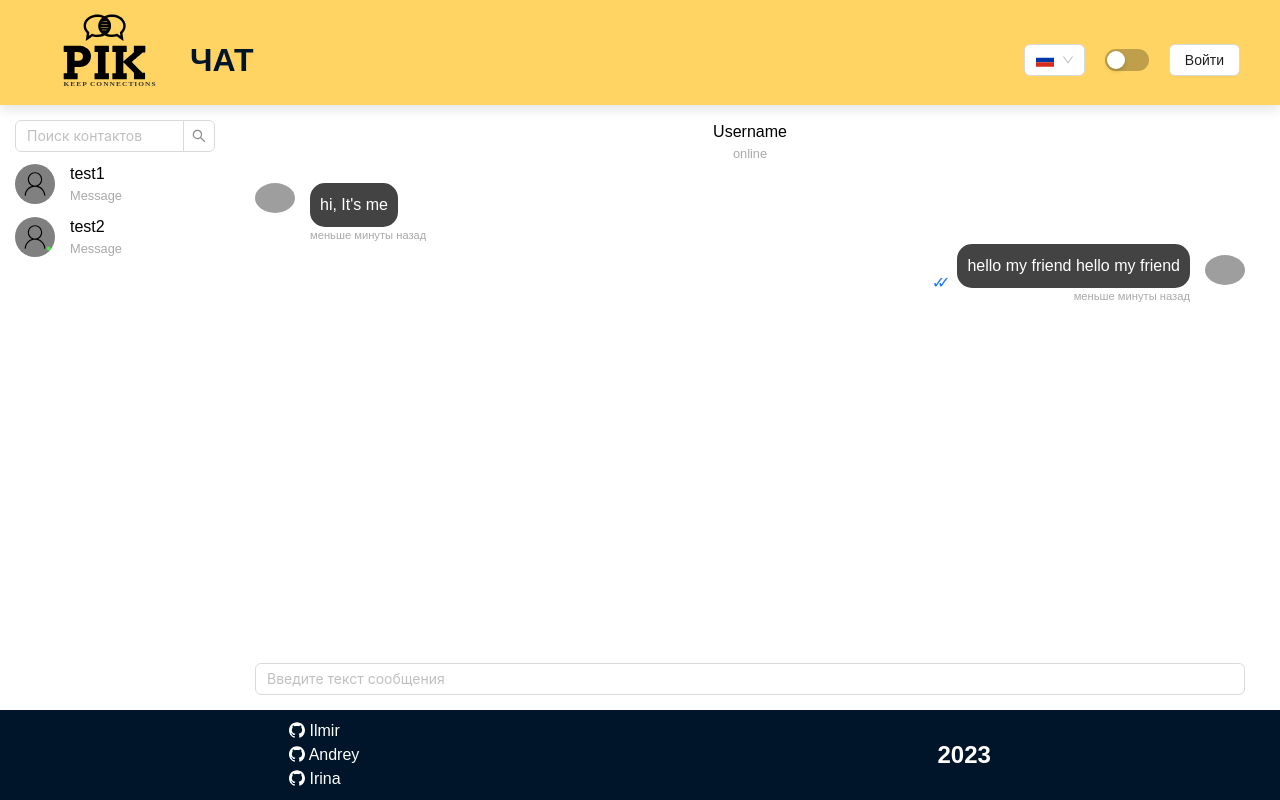
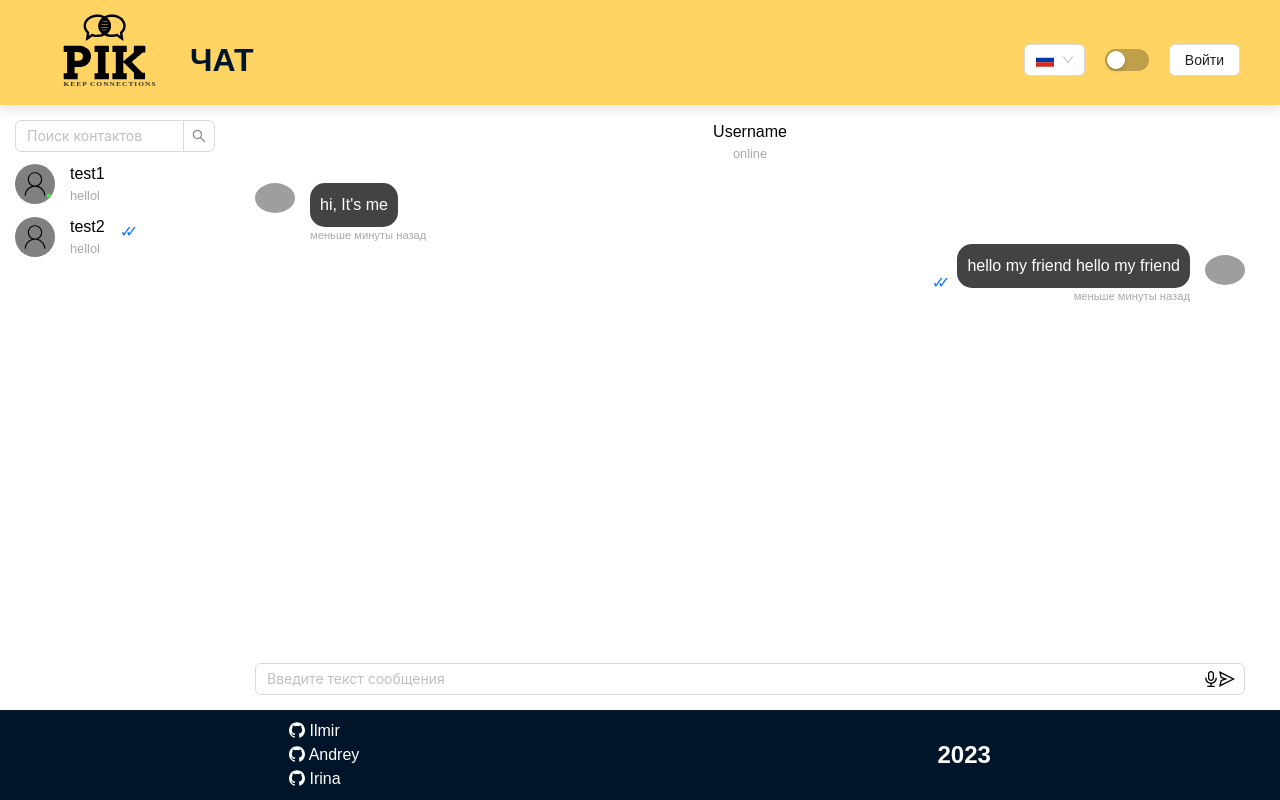
Before and after one commit to h1stil/video-chat, a React (Create React App) app: page /im in a window 1280 px wide. Built offline with nearby package versions, Linux system fonts and the light colour scheme; grey boxes are pictures that could not be loaded.

Commit message:
feat: added input-panel and refactor types

```diff
--- a/src/App.tsx
+++ b/src/App.tsx
@@ -7,7 +7,6 @@ import Header from "./modules/Header/Header";
 import Page404 from "./pages/Page404";
 import StartPage from "./pages/StartPage";
 import MainPage from "./modules/MainPage/MainPage";
-
 
 function App() {
   return (
--- a/src/modules/MainPage/MainPage.scss
+++ b/src/modules/MainPage/MainPage.scss
@@ -23,3 +23,12 @@
     font-size: 0.8em;
   }
 }
+
+.dialog__send-message {
+  position: relative;
+  .send-message__panel {
+    position: absolute;
+    top: 5px;
+    right: 10px;
+  }
+}
--- a/src/modules/MainPage/MainPage.tsx
+++ b/src/modules/MainPage/MainPage.tsx
@@ -1,12 +1,46 @@
-import Contact from "./components/Contact/Contact";
 import Dialog from "./components/Dialog/Dialog";
 import "./MainPage.scss";
 import { Input } from "antd";
+import ContactList from "./components/ContactList/ContactList";
+import { AudioOutlined, SendOutlined } from "@ant-design/icons";
+
+const Contacts = [
+  {
+    user: {
+      avatar: "",
+      isOnline: true,
+      id: 1,
+      nickname: "test1",
+    },
+    lastMessage: {
+      text: "hellol",
+      created_at: "4:34",
+      isReading: false,
+    },
+
+    isMe: false,
+  },
+  {
+    user: {
+      avatar: "",
+      isOnline: false,
+      id: 2,
+      nickname: "test2",
+    },
+    lastMessage: {
+      text: "hellol",
+      created_at: "12:01",
+      isReading: true,
+    },
+    isMe: false,
+  },
+];
 
 const MainPage = () => {
   const { Search } = Input;
   const onSearch = (value: string) => console.log(value);
-
+  const getMessageValue = () =>
+    (document.querySelector(".send-message__value") as HTMLInputElement).value;
   return (
     <div className="main">
       <div className="main__contacts">
@@ -20,8 +54,7 @@ const MainPage = () => {
           />
         </div>
         <div className="contacts__list">
-          <Contact user={"test1"} isOnline={false} />
-          <Contact user={"test2"} isOnline={true} />
+          <ContactList props={Contacts} userId={1} />
         </div>
       </div>
       <div className="main__dialog">
@@ -31,7 +64,14 @@ const MainPage = () => {
         </div>
         <Dialog />
         <div className="dialog__send-message">
-          <Input placeholder="Введите текст сообщения" />
+          <Input
+            className="send-message__value"
+            placeholder="Введите текст сообщения"
+          />
+          <div className="send-message__panel">
+            <AudioOutlined />
+            <SendOutlined onClick={() => console.log(getMessageValue())} />
+          </div>
         </div>
       </div>
     </div>
--- a/src/modules/MainPage/components/Contact/Contact.tsx
+++ b/src/modules/MainPage/components/Contact/Contact.tsx
@@ -1,6 +1,8 @@
+import { FC } from "react";
+import { IContact } from "../ContactList/ContactList";
 import "./Contact.scss";
 
-const Contacts = (props: { user: string; isOnline: boolean }) => {
+const Contact: FC<IContact> = ({ user, lastMessage, isMe }) => {
   return (
     <div className="contact__item">
       <div className="contact__avatar">
@@ -18,14 +20,21 @@ const Contacts = (props: { user: string; isOnline: boolean }) => {
         >
           <path d="M843.282963 870.115556c-8.438519-140.515556-104.296296-257.422222-233.908148-297.14963C687.881481 536.272593 742.4 456.533333 742.4 364.088889c0-127.241481-103.158519-230.4-230.4-230.4S281.6 236.847407 281.6 364.088889c0 92.444444 54.518519 172.183704 133.12 208.877037-129.611852 39.727407-225.46963 156.634074-233.908148 297.14963-0.663704 10.903704 7.964444 20.195556 18.962963 20.195556l0 0c9.955556 0 18.299259-7.774815 18.962963-17.73037C227.745185 718.506667 355.65037 596.385185 512 596.385185s284.254815 122.121481 293.357037 276.195556c0.568889 9.955556 8.912593 17.73037 18.962963 17.73037C835.318519 890.311111 843.946667 881.019259 843.282963 870.115556zM319.525926 364.088889c0-106.287407 86.186667-192.474074 192.474074-192.474074s192.474074 86.186667 192.474074 192.474074c0 106.287407-86.186667 192.474074-192.474074 192.474074S319.525926 470.376296 319.525926 364.088889z" />
         </svg>
-        {props.isOnline ? <div className="avatar__online"></div> : null}
+        {user.isOnline ? <div className="avatar__online"></div> : null}
       </div>
       <div className="contact__text">
-        <p className="contact__name">{props.user}</p>
-        <p className="contact__last-message">Message</p>
+        <p className="contact__name">{user.nickname}</p>
+        <p className="contact__last-message">{lastMessage.text}</p>
       </div>
+      {!isMe ? (
+        lastMessage.isReading ? (
+          <span className="message__checked">&#10003;&#10003;</span>
+        ) : (
+          <span className="message__checked">&#10003;</span>
+        )
+      ) : null}
     </div>
   );
 };
 
-export default Contacts;
+export default Contact;
--- /dev/null
+++ b/src/modules/MainPage/components/ContactList/ContactList.tsx
@@ -0,0 +1,43 @@
+import { FC } from "react";
+import Contact from "../Contact/Contact";
+
+interface IUser {
+  nickname: string;
+  avatar: string;
+  isOnline: boolean;
+  id: number;
+}
+
+interface ILastMessage {
+  text: string;
+  isReading: boolean;
+  created_at: string;
+}
+
+export interface IContact {
+  user: IUser;
+  lastMessage: ILastMessage;
+  isMe: boolean;
+}
+
+interface PostsProps {
+  props: IContact[];
+  userId: number;
+}
+
+const ContactList: FC<PostsProps> = ({ props, userId }) => {
+  return (
+    <div className="contacts">
+      {props.map((item) => (
+        <Contact
+          key={item.user.id}
+          user={item.user}
+          lastMessage={item.lastMessage}
+          isMe={item.user.id === userId}
+        />
+      ))}
+    </div>
+  );
+};
+
+export default ContactList;
--- a/src/modules/MainPage/components/Dialog/Dialog.tsx
+++ b/src/modules/MainPage/components/Dialog/Dialog.tsx
@@ -1,4 +1,4 @@
-import Message from "../../Message/Message";
+import Message from "../Message/Message";
 import "./Dialog.scss";
 
 const Dialog = () => {
--- a/src/modules/MainPage/Message/Message.scss
+++ b/src/modules/MainPage/components/Message/Message.scss
@@ -1,4 +1,4 @@
-@import "../../../UI/constants.scss";
+@import "../../../../UI/constants.scss";
 
 .message {
   display: flex;
```
Also changed, not shown: src/modules/MainPage/components/Message/Message.tsx (renamed from src/modules/MainPage/Message/Message.tsx).
